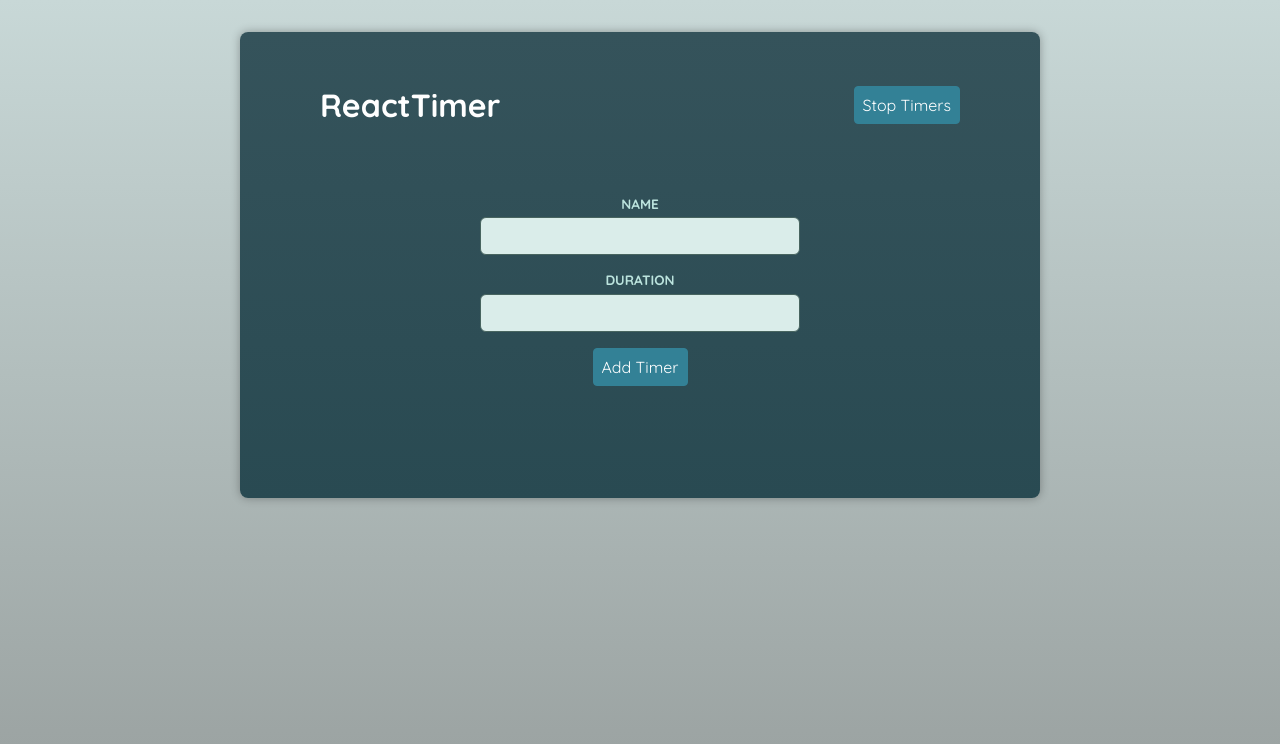
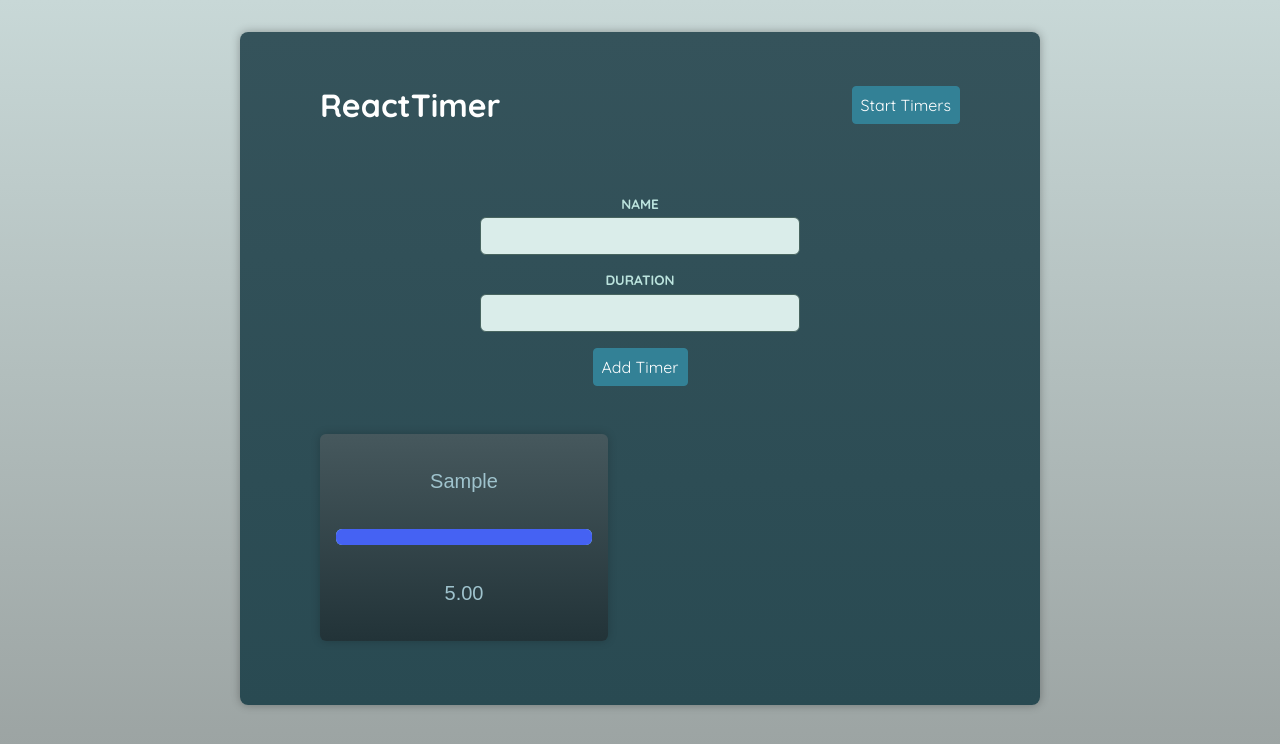
Before and after one commit to daleboy/react-ts-advanced, a React (Vite) app: page / in a window 1280 px wide. Both pictures are taken after typing "Sample", "5" into the empty fields and a click on the button "Add Timer". Shown: the top 744 px of the page. Built offline with nearby package versions, Linux system fonts and the light colour scheme; a web font is replaced by a local one.

Commit message:
add context function to share data between components.

```diff
--- a/src/App.tsx
+++ b/src/App.tsx
@@ -2,15 +2,16 @@ import "./App.css";
 import Header from "./components/Header";
 import AddTimer from "./components/AddTimer";
 import Timers from "./components/Timers"
+import TimerContextProvider from "./components/store/timer-context";
 function App() {
   return (
-    <>
+    <TimerContextProvider>
       <Header />
       <main>
         <AddTimer />
         <Timers />
       </main>
-    </>
+    </TimerContextProvider>
   );
 }
 
--- a/src/components/AddTimer.tsx
+++ b/src/components/AddTimer.tsx
@@ -2,14 +2,15 @@ import { useRef } from "react";
 import Form from "./UI/Form";
 import Input from "./UI/Input";
 import Button from "./UI/Button";
-import { type FormHandle } from "./UI/Form";
+import { FormHandler } from "./UI/Form";
+import { useTimerContext } from "./store/timer-context";
 
 export default function AddTimer() {
-    const form = useRef<FormHandle>(null);
-
+    const form = useRef<FormHandler>(null);
+    const {addTimer} = useTimerContext();
     function handleSaveTimer(data: unknown) {
       const extractedData = data as { name: string; duration: string };
-      console.log(extractedData);
+      addTimer({name:extractedData.name,duration:+extractedData.duration});
       form.current?.clear();
     }
 
--- a/src/components/Header.tsx
+++ b/src/components/Header.tsx
@@ -1,10 +1,12 @@
+import { useTimerContext } from "./store/timer-context";
 import Button from "./UI/Button";
 export default function Header() {
+  const timersCtx = useTimerContext();
     return (
       <header>
         <h1>ReactTimer</h1>
 
-        <Button>Stop Timers</Button>
+        <Button onClick={timersCtx.isRunning?timersCtx.stopTimer:timersCtx.startTimer}>{timersCtx.isRunning ? 'Stop':'Start'} Timers</Button>
       </header>
     );
   }
--- a/src/components/Timer.tsx
+++ b/src/components/Timer.tsx
@@ -1,8 +1,35 @@
+import { useEffect, useState, useRef } from "react";
 import Container from "./UI/Container";
-export default function Timer() {
-    return (
-      <Container as="article">
-        <h2>TODO: TIMER NAME</h2>
-      </Container>
-    );
+import { Timer as TimerProps, useTimerContext } from "./store/timer-context";
+
+export default function Timer({ name, duration }: TimerProps) {
+  const interval = useRef<number | null>(null);
+  const [remainingTime, setRemainingTime] = useState(duration * 1000);
+  if (remainingTime <= 0 && interval.current) {
+    clearInterval(interval.current);
   }
+  const { isRunning } = useTimerContext();
+  useEffect(() => {
+    let timer: number;
+    if (isRunning) {
+      timer = setInterval(() => {
+        setRemainingTime((prevTime) => prevTime>=50?prevTime - 50:duration*1000);
+      }, 50);
+      interval.current = timer;
+    } else if (interval.current) {
+      clearInterval(interval.current);
+    }
+
+    return () => clearInterval(timer);
+  }, [isRunning,duration]);
+  const formattedRemainingTime = (remainingTime / 1000).toFixed(2);
+  return (
+    <Container as="article">
+      <p>{name}</p>
+      <p>
+        <progress max={duration * 1000} value={remainingTime}></progress>
+      </p>
+      <p>{formattedRemainingTime}</p>
+    </Container>
+  );
+}
--- a/src/components/Timers.tsx
+++ b/src/components/Timers.tsx
@@ -1,3 +1,10 @@
+import { useTimerContext } from "./store/timer-context";
+import Timer from "./Timer";
 export default function Timers() {
-    return <ul>{/* TODO ... */}</ul>;
+  const {timers} = useTimerContext()
+    return <ul>
+      {timers.map(timer=><li key={timer.name}>
+        <Timer {...timer}/>
+      </li>)}
+    </ul>;
   }
--- a/src/components/UI/Form.tsx
+++ b/src/components/UI/Form.tsx
@@ -1,47 +1,35 @@
-import {
-    type FormEvent,
-    type ComponentPropsWithoutRef,
-    useRef,
-    useImperativeHandle,
-    forwardRef,
-  } from 'react';
+import { type ComponentPropsWithoutRef,FormEvent,forwardRef,useImperativeHandle,useRef } from "react";
 
-  export type FormHandle = {
-    clear: () => void;
-  };
+type FormProps={
+    onSave:(data:unknown)=>void;
+}&ComponentPropsWithoutRef<'form'>;
 
-  type FormProps = ComponentPropsWithoutRef<'form'> & {
-    onSave: (value: unknown) => void;
-  };
+export type FormHandler = {
+    clear:()=>void;
+}
 
-  const Form = forwardRef<FormHandle, FormProps>(function Form(
-    { onSave, children, ...otherProps },
-    ref
-  ) {
+const Form = forwardRef<FormHandler,FormProps>(function Form({onSave,children,...otherProps},ref){
     const form = useRef<HTMLFormElement>(null);
-
-    useImperativeHandle(ref, () => {
+    useImperativeHandle(ref,()=>{
         return {
-        clear() {
-          console.log('CLEARING');
+            clear(){
                 form.current?.reset();
-        },
-      };
+            }
+        }
     });
 
-    function handleSubmit(event: FormEvent<HTMLFormElement>) {
-      event.preventDefault();
-
+    function handleSubmit(event:FormEvent<HTMLFormElement>){
+        event.preventDefault()
         const formData = new FormData(event.currentTarget);
         const data = Object.fromEntries(formData);
+        // form.current?.reset()
         onSave(data);
     }
-
     return (
-      <form onSubmit={handleSubmit} {...otherProps} ref={form}>
+        <form ref={form} onSubmit={handleSubmit} {...otherProps}>
         {children}
         </form>
-    );
+    )
 });
 
 export default Form;
--- /dev/null
+++ b/src/components/store/timer-context.tsx
@@ -0,0 +1,96 @@
+import { type ReactNode, createContext, useContext, useReducer } from "react";
+
+export type Timer = {
+  name: string;
+  duration: number;
+};
+
+type TimersState = {
+  isRunning: boolean;
+  timers: Timer[];
+};
+
+const initialState: TimersState = {
+  isRunning: false,
+  timers: [],
+};
+
+type TimerContextValue = TimersState & {
+  addTimer: (timer: Timer) => void;
+  startTimer: () => void;
+  stopTimer: () => void;
+};
+
+const TimersContext = createContext<TimerContextValue | null>(null);
+
+export function useTimerContext() {
+  const timerCtx = useContext(TimersContext);
+  if (timerCtx === null) {
+    throw new Error("TimerContext is null - that should not be the case!");
+  }
+  return timerCtx;
+}
+
+type TimersContextProviderProps = {
+  children: ReactNode;
+};
+
+type TimerStartAction = {
+  type: "START_ACTION";
+};
+type TimerStopAction = {
+  type: "STOP_ACTION";
+};
+type TimerAddAction = {
+  type: "ADD_ACTION";
+  payload: Timer;
+};
+
+type Action = TimerStartAction | TimerStopAction | TimerAddAction;
+
+function TimersReducer(state: TimersState, action: Action): TimersState {
+  if (action.type === "START_ACTION") {
+    return {
+      ...state,
+      isRunning: true,
+    };
+  }
+  if (action.type === "STOP_ACTION") {
+    return {
+      ...state,
+      isRunning: false,
+    };
+  }
+  if (action.type === "ADD_ACTION") {
+    return {
+      ...state,
+      isRunning: false,
+      timers: [...state.timers, action.payload],
+    };
+  }
+
+  return state;
+}
+//创建context实例，并且封装到一个component里面供其它component使用
+function TimerContextProvider({ children }: TimersContextProviderProps) {
+  const [timersState, dispatch] = useReducer(TimersReducer, initialState);
+
+  //创建一个context实例
+  const ctx: TimerContextValue = {
+    timers: timersState.timers,
+    isRunning: timersState.isRunning,
+    addTimer(timerData) {
+      dispatch({ type: "ADD_ACTION", payload: timerData });
+    },
+    startTimer() {
+      dispatch({ type: "START_ACTION" });
+    },
+    stopTimer() {
+      dispatch({ type: "STOP_ACTION" });
+    },
+  };
+  return (
+    <TimersContext.Provider value={ctx}>{children}</TimersContext.Provider>
+  );
+}
+export default TimerContextProvider;
```
Lines whose indentation alone changed are shown as unchanged.
